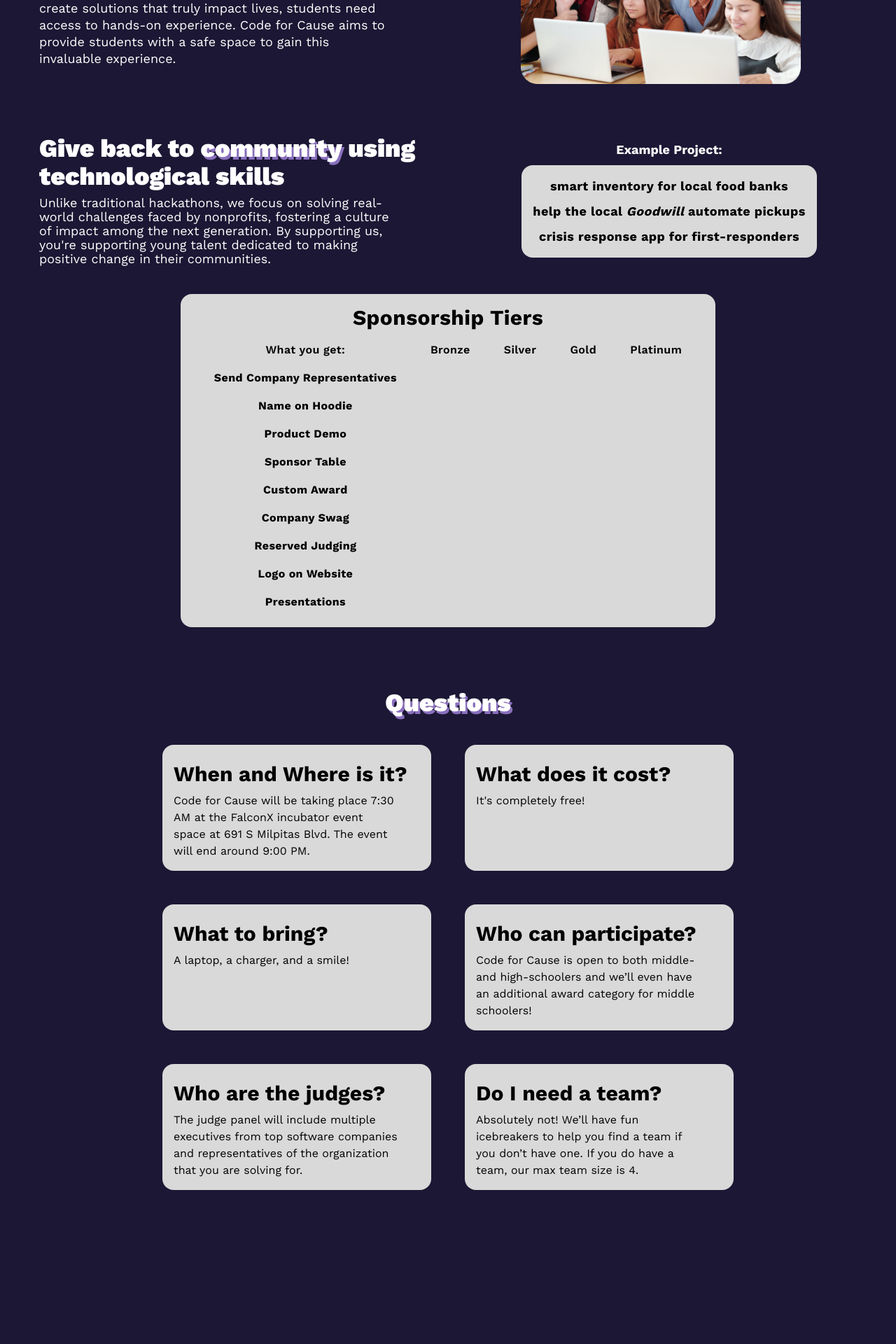
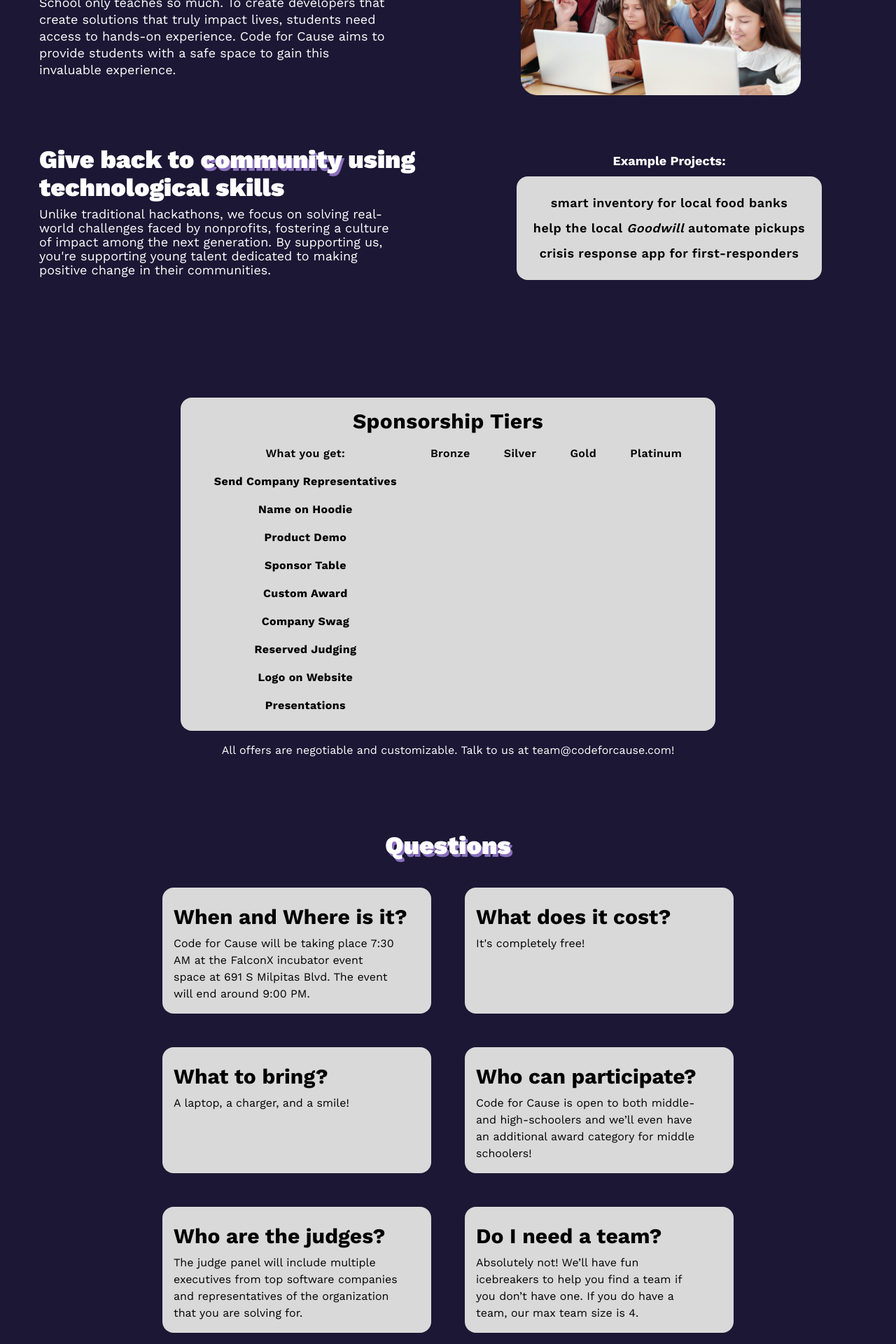
Before and after one commit to bub655/code-for-cause, a Next.js app: page /sponsors in a window 1280 px wide. Shown: the part 876-2796 px from the top of the page at 70% size. Before the commit the page ends 2592 px from the top, so only its background shows below. Built offline with nearby package versions, Linux system fonts and the light colour scheme.

Commit message:
Sponsors Landing Page with minor updates, independent FAQ section

```diff
--- a/src/app/sponsors/page.tsx
+++ b/src/app/sponsors/page.tsx
@@ -1,10 +1,9 @@
-import { FrequentlyAskedQuestions } from "@/components/AttendeesLandingPage/FAQ";
+import { FrequentlyAskedQuestions } from "@/components/SponsorsLandingPage/FAQ";
 import { UniqueP2 } from "@/components/SponsorsLandingPage/UniqueP2";
 import { Hero } from "@/components/SponsorsLandingPage/Hero";
 import { Mission } from "@/components/SponsorsLandingPage/Mission";
 import { Metadata } from "next";
-import { SponsorshipTiers } from "@/components/SponsorsLandingPage/Features";
-import { Navbar } from "@/components/Navbar";
+import { SponsorshipTiers } from "@/components/SponsorsLandingPage/Tiers";
 
 export const metadata: Metadata = {
 	title:
--- /dev/null
+++ b/src/components/SponsorsLandingPage/FAQ.tsx
@@ -0,0 +1,35 @@
+"use client";
+import { FAQItem } from "./utils/FAQItem";
+
+export const FrequentlyAskedQuestions = () => {
+	return (
+		<>
+			<div className="text-center text-4xl font-black p-6 drop-shadow-[3px_4px_var(--tw-shadow-color)] shadow-[#896FBC]">
+				Questions
+			</div>
+			<div className="p-4 grid lg:grid-cols-2 gap-12 h-fit w-fit ml-auto mr-auto sm:grid-cols-1">
+				<FAQItem
+					question="When and Where is it?"
+					answer="Code for Cause will be taking place 7:30 AM at the FalconX incubator event space at 691 S Milpitas Blvd. The event will end around 9:00 PM."
+				/>
+				<FAQItem question="What does it cost?" answer="It's completely free!" />
+				<FAQItem
+					question="What to bring?"
+					answer="A laptop, a charger, and a smile!"
+				/>
+				<FAQItem
+					question="Who can participate?"
+					answer="Code for Cause is open to both middle- and high-schoolers and we’ll even have an additional award category for middle schoolers!"
+				/>
+				<FAQItem
+					question="Who are the judges?"
+					answer="The judge panel will include multiple executives from top software companies and representatives of the organization that you are solving for."
+				/>
+				<FAQItem
+					question="Do I need a team?"
+					answer="Absolutely not! We’ll have fun icebreakers to help you find a team if you don’t have one. If you do have a team, our max team size is 4."
+				/>
+			</div>
+		</>
+	);
+};
--- a/src/components/SponsorsLandingPage/Hero.tsx
+++ b/src/components/SponsorsLandingPage/Hero.tsx
@@ -14,7 +14,7 @@ export const Hero = () => {
 					Support 200+ middle- and high-school hackers solving <em>real</em>{" "}
 					problems for <em>real</em> organizations.
 				</div>
-				<button className="bg-[#896FBC] rounded-full px-10 py-1 font-semibold text-2xl">
+				<button className="bg-[#896FBC] transition hover:bg-[#7953C5] rounded-full px-10 py-3 font-semibold text-2xl">
 					Get in touch!
 				</button>
 				<div className="my-12 flex items-center md:flex-row flex-col w-full md:w-fit mx-auto bg-[#D9D9D9] rounded-full p-2 md:p-4 text-black font-bold md:space-x-4 text-xl">
--- a/src/components/SponsorsLandingPage/Mission.tsx
+++ b/src/components/SponsorsLandingPage/Mission.tsx
@@ -4,7 +4,7 @@ import Image from "next/image";
 export const Mission = () => {
 	return (
 		<>
-			<div className="mx-auto flex justify-center">
+			<div className="ml-4 mr-4 mx-auto flex justify-center space-x-8">
 				<hr className="mx-auto my-4 horizontal-line flex-auto mx-8" />
 				<h2 className="mx-auto text-3xl font-bold">Our mission</h2>
 				<hr className="mx-auto my-4 horizontal-line flex-auto mx-8" />
@@ -29,7 +29,7 @@ export const Mission = () => {
 				<div className="p-2 pr-8 ml-auto mr-auto text-center justify-contents-center font-bold text-lg">
 					<Image
 						src={collaboration}
-						alt="Collaborative sutdents workig together"
+						alt="Collaborative sutdents working together"
 						height={240}
 					/>
 				</div>
--- a/src/components/SponsorsLandingPage/Features.tsx
+++ b/src/components/SponsorsLandingPage/Tiers.tsx
@@ -1,7 +1,7 @@
 export const SponsorshipTiers = () => {
 	return (
-		<>
-			<div className="md:mb-16 md:mt-16 w-fit ml-auto mr-auto md:mt-2 bg-[#D9D9D9] rounded-[16px] p-2 md:p-4 tracking-wide text-black font-bold space-y-2">
+		<div className="md:mb-16 md:mt-16">
+			<div className=" w-fit ml-auto mr-auto md:mt-2 bg-[#D9D9D9] rounded-[16px] p-2 md:p-4 tracking-wide text-black font-bold space-y-2">
 				<div className="font-bold text-3xl text-center">Sponsorship Tiers</div>
 				<div className="flex flex-row justify-between p-2">
 					<div className="flex flex-col text-center px-6 space-y-4">
@@ -34,6 +34,10 @@ export const SponsorshipTiers = () => {
 					</div>
 				</div>
 			</div>
-		</>
+			<div className="text-white text-center p-4">
+				All offers are negotiable and customizable. Talk to us at
+				team@codeforcause.com!
+			</div>
+		</div>
 	);
 };
--- a/src/components/SponsorsLandingPage/UniqueP2.tsx
+++ b/src/components/SponsorsLandingPage/UniqueP2.tsx
@@ -3,7 +3,7 @@ import collaboration from "../images/collaboration.png";
 
 export const UniqueP2 = () => {
 	return (
-		<div className="p-4 md:p-8 flex md:flex-row flex-col flex-wrap justify-between">
+		<div className="p-4 md:p-8 md:pb-24 flex md:flex-row flex-col flex-wrap justify-between">
 			<div className="md:w-6/12 md:ml-6">
 				<div className="text-3xl md:text-4xl">
 					<span className="font-black">Give back to </span>
@@ -20,8 +20,8 @@ export const UniqueP2 = () => {
 				</div>
 			</div>
 			<div className="p-2 md:w-5/12 ml-auto mr-auto text-center justify-contents-center font-bold text-lg">
-				Example Project:
-				<div className="w-fit ml-auto mr-auto md:mt-2 bg-[#D9D9D9] rounded-[16px] p-2 md:p-4 tracking-wide text-black font-bold space-y-2">
+				Example Projects:
+				<div className="w-fit ml-auto mr-auto md:mt-2 bg-[#D9D9D9] rounded-[16px] p-2 md:p-6 tracking-wide text-black font-semibold space-y-2">
 					<div>smart inventory for local food banks</div>
 					<div>
 						help the local <em>Goodwill</em> automate pickups
--- /dev/null
+++ b/src/components/SponsorsLandingPage/utils/FAQItem.tsx
@@ -0,0 +1,12 @@
+type FAQItemProps = {
+	question: string;
+	answer: string;
+};
+export const FAQItem = (props: FAQItemProps) => {
+	return (
+		<div className="md:w-[24rem] bg-[#D9D9D9] rounded-[16px] p-4 pt-6 text-black font-bold space-y-2">
+			<div className="w-fit text-3xl">{props.question}</div>
+			<div className="w-fit font-normal pr-8">{props.answer}</div>
+		</div>
+	);
+};
```
